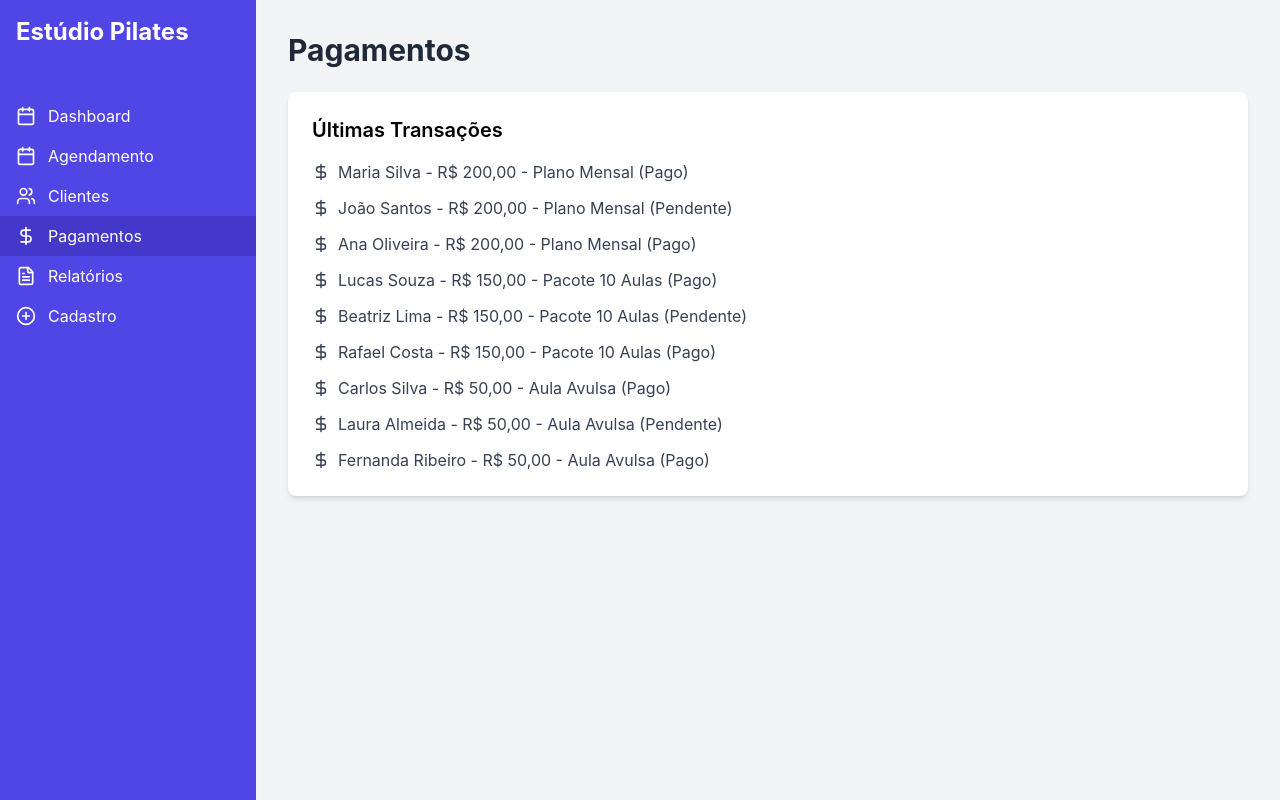
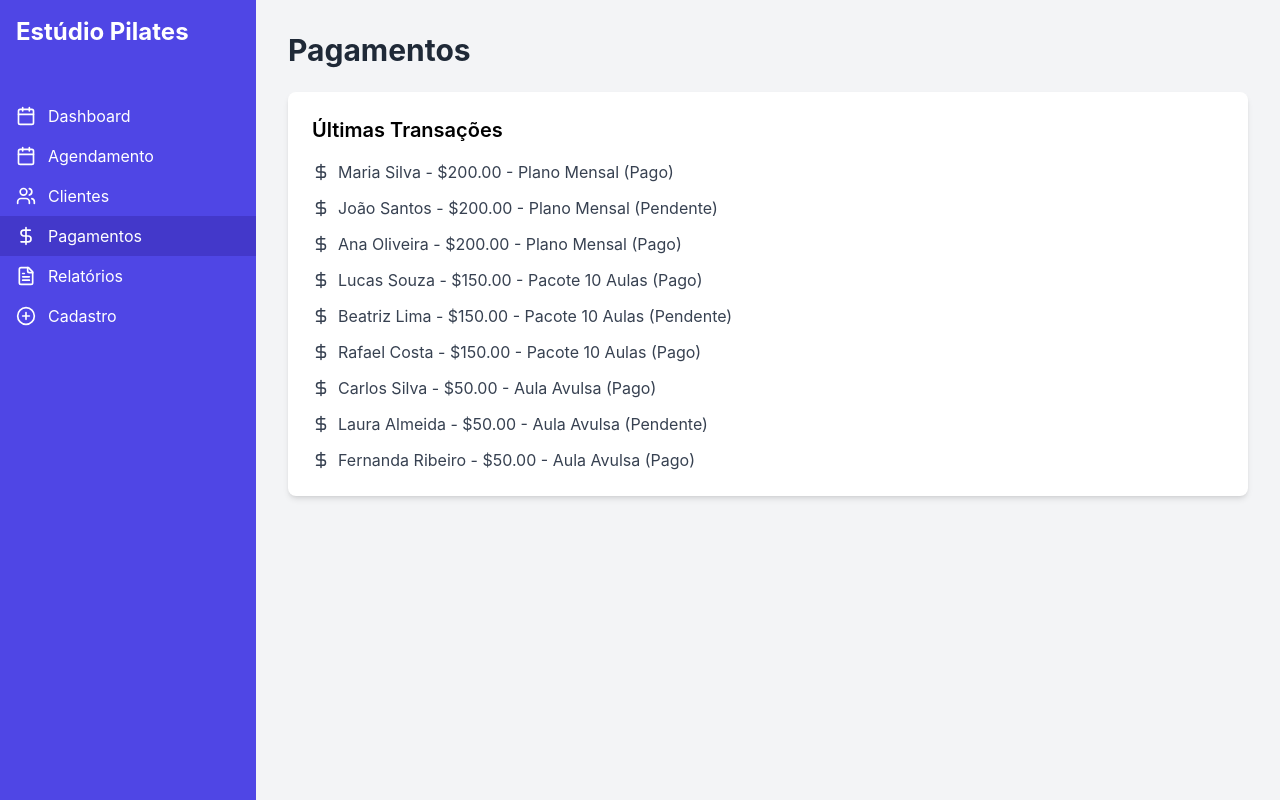
Before and after one commit to TamLeal/pilates-app, a React (Vite) app: page / in a window 1280 px wide. Both pictures are taken after a click on the button "Pagamentos". Built offline with nearby package versions, Linux system fonts and the light colour scheme.

Commit message:
pagamentos currency to dollar

```diff
--- a/src/pages/Pagamentos.jsx
+++ b/src/pages/Pagamentos.jsx
@@ -11,43 +11,43 @@ const Pagamentos = () => (
           {/* Plano Mensal */}
           <li className="flex items-center text-gray-700">
             <DollarSign className="mr-2" size={18} />
-            <span>Maria Silva - R$ 200,00 - Plano Mensal (Pago)</span>
+            <span>Maria Silva - $200.00 - Plano Mensal (Pago)</span>
           </li>
           <li className="flex items-center text-gray-700">
             <DollarSign className="mr-2" size={18} />
-            <span>João Santos - R$ 200,00 - Plano Mensal (Pendente)</span>
+            <span>João Santos - $200.00 - Plano Mensal (Pendente)</span>
           </li>
           <li className="flex items-center text-gray-700">
             <DollarSign className="mr-2" size={18} />
-            <span>Ana Oliveira - R$ 200,00 - Plano Mensal (Pago)</span>
+            <span>Ana Oliveira - $200.00 - Plano Mensal (Pago)</span>
           </li>
 
           {/* Pacote de Aulas */}
           <li className="flex items-center text-gray-700">
             <DollarSign className="mr-2" size={18} />
-            <span>Lucas Souza - R$ 150,00 - Pacote 10 Aulas (Pago)</span>
+            <span>Lucas Souza - $150.00 - Pacote 10 Aulas (Pago)</span>
           </li>
           <li className="flex items-center text-gray-700">
             <DollarSign className="mr-2" size={18} />
-            <span>Beatriz Lima - R$ 150,00 - Pacote 10 Aulas (Pendente)</span>
+            <span>Beatriz Lima - $150.00 - Pacote 10 Aulas (Pendente)</span>
           </li>
           <li className="flex items-center text-gray-700">
             <DollarSign className="mr-2" size={18} />
-            <span>Rafael Costa - R$ 150,00 - Pacote 10 Aulas (Pago)</span>
+            <span>Rafael Costa - $150.00 - Pacote 10 Aulas (Pago)</span>
           </li>
 
           {/* Aula Avulsa */}
           <li className="flex items-center text-gray-700">
             <DollarSign className="mr-2" size={18} />
-            <span>Carlos Silva - R$ 50,00 - Aula Avulsa (Pago)</span>
+            <span>Carlos Silva - $50.00 - Aula Avulsa (Pago)</span>
           </li>
           <li className="flex items-center text-gray-700">
             <DollarSign className="mr-2" size={18} />
-            <span>Laura Almeida - R$ 50,00 - Aula Avulsa (Pendente)</span>
+            <span>Laura Almeida - $50.00 - Aula Avulsa (Pendente)</span>
           </li>
           <li className="flex items-center text-gray-700">
             <DollarSign className="mr-2" size={18} />
-            <span>Fernanda Ribeiro - R$ 50,00 - Aula Avulsa (Pago)</span>
+            <span>Fernanda Ribeiro - $50.00 - Aula Avulsa (Pago)</span>
           </li>
         </ul>
       </CardContent>
```
